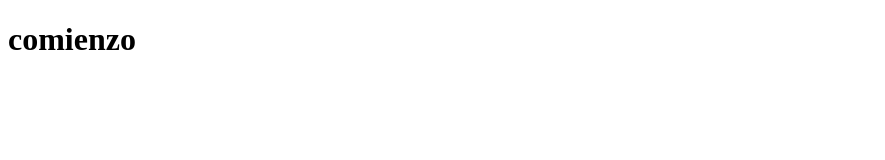
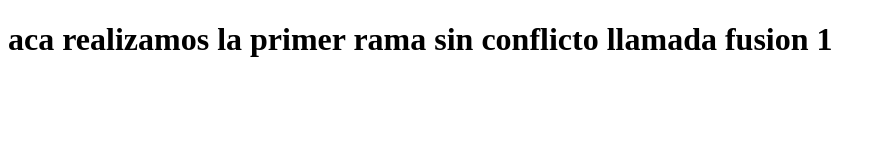
Before and after one commit to JoseMRuiz/TP2.Lab-3, a plain HTML site: page FusionesSinConflicto/ejecicios.html in a window 1280 px wide. Shown: the whole page, without its empty margins (0-885 px from the left). Drawn offline with Linux system fonts and the light colour scheme.

Commit message:
contenido en fusion 1 agregado

```diff
--- a/Ejercicio2/ejecicios.html
+++ b/FusionesSinConflicto/ejecicios.html
@@ -6,6 +6,6 @@
     <title>Document</title>
 </head>
 <body>
-    <h1>comienzo</h1>
+    <h1>aca realizamos la primer rama sin conflicto llamada fusion 1</h1>
 </body>
 </html>
```
